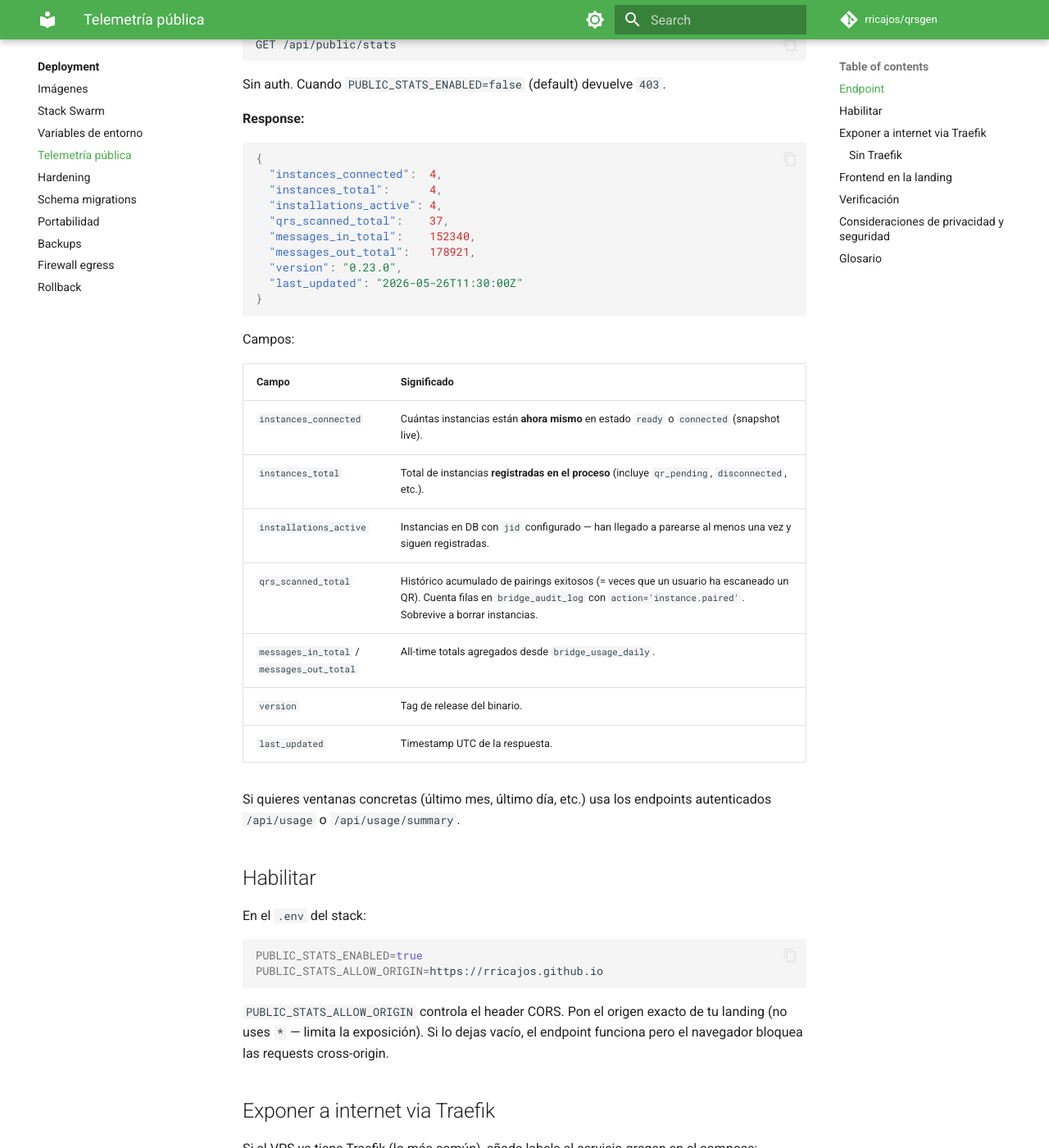
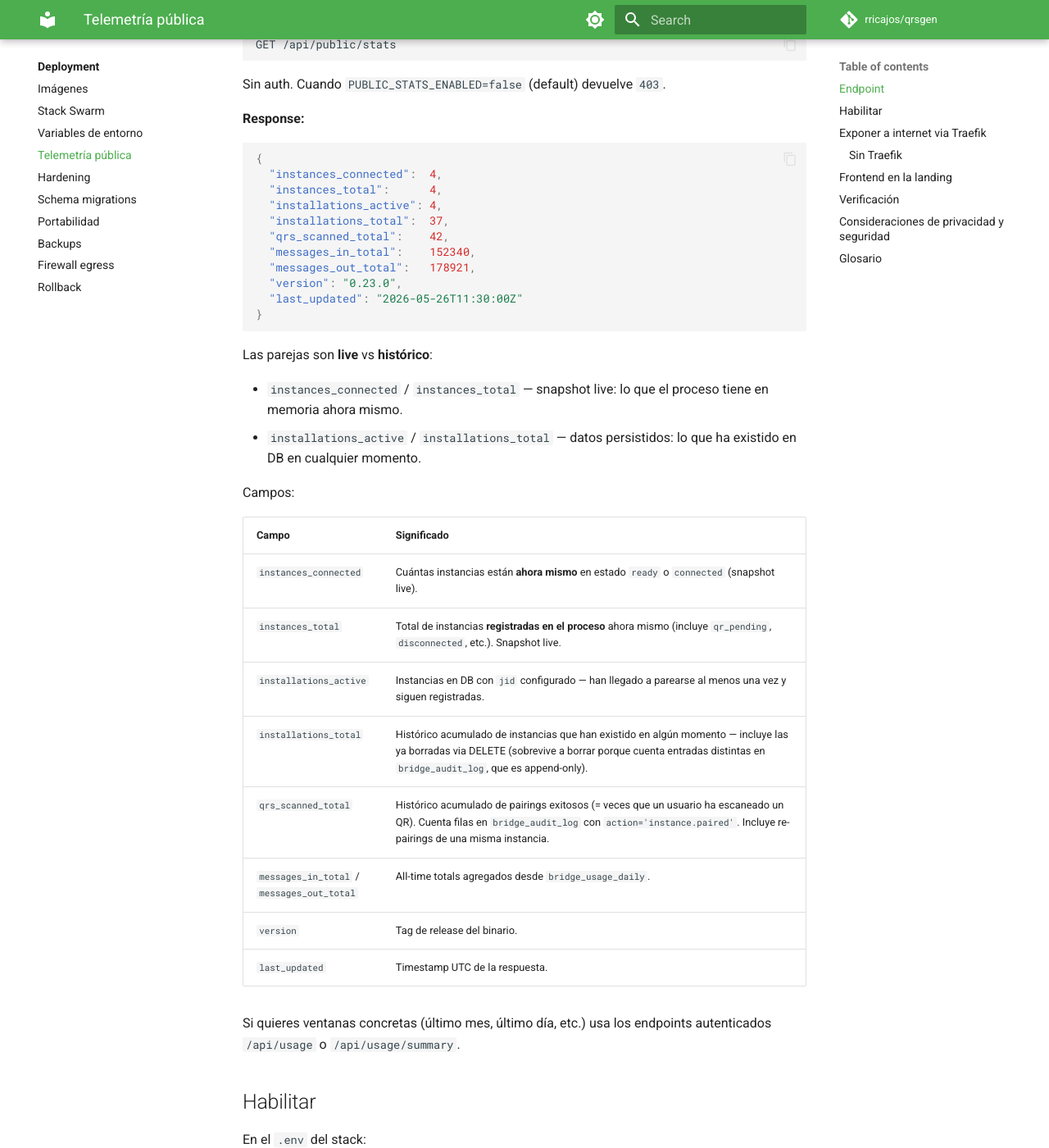
Before and after one commit to rricajos/qrsgen, an MkDocs documentation site: the page built from docs/deployment/public-stats.md, in a window 1280 px wide and 1400 px high, scrolled down 361 px. Shown: the whole window at 82% size. Built offline with MkDocs 1.6.1 and Material for MkDocs 9.7.7, drawn with Linux system fonts in a browser that asks for light colours; comment, search, counter and statistics services are not loaded.

Commit message:
feat(stats): add installations_total for symmetry with instances_total
Adds a 6th field to /api/public/stats:

- instances_connected / instances_total → snapshot live (current
  process state).
- installations_active / installations_total → persisted/historic (DB
  + audit log).

installations_total counts DISTINCT instance values in
bridge_audit_log — survives DELETE because the audit log is
append-only. So it's a true historic count of "how many installations
have ever existed".

Frontend
- New card "Instalaciones totales (histórico)" between active and
  in-memory.
- Existing "Instalaciones totales" relabeled to "Instancias en memoria"
  for clarity (it's the live process count, not the historic one).
- telemetry.js handles the new stat-installs-total id.

Docs
- deployment/public-stats.md: response example updated + clearer
  pairing of live vs historic fields with an introductory paragraph.
- home/status.md: meaning table updated.

````diff
--- a/docs/assets/js/telemetry.js
+++ b/docs/assets/js/telemetry.js
@@ -49,12 +49,13 @@
         setVal("stat-connected", d.instances_connected ?? "—");
         setVal("stat-scanned", (d.qrs_scanned_total ?? 0).toLocaleString());
         setVal("stat-active", d.installations_active ?? "—");
+        setVal("stat-installs-total", (d.installations_total ?? 0).toLocaleString());
         setVal("stat-total", d.instances_total ?? "—");
         setVal("stat-in", (d.messages_in_total ?? 0).toLocaleString());
         setVal("stat-out", (d.messages_out_total ?? 0).toLocaleString());
         setUI(true, true);
       } catch (err) {
-        ["stat-connected", "stat-scanned", "stat-active",
+        ["stat-connected", "stat-scanned", "stat-active", "stat-installs-total",
          "stat-total", "stat-in", "stat-out"].forEach(id => setVal(id, "—"));
         setUI(true, false);
       }
--- a/docs/deployment/public-stats.md
+++ b/docs/deployment/public-stats.md
@@ -19,7 +19,8 @@
   "instances_connected":  4,
   "instances_total":      4,
   "installations_active": 4,
-  "qrs_scanned_total":    37,
+  "installations_total":  37,
+  "qrs_scanned_total":    42,
   "messages_in_total":    152340,
   "messages_out_total":   178921,
   "version": "0.23.0",
@@ -27,14 +28,22 @@
 }
 ```
 
+Las parejas son **live** vs **histórico**:
+
+- `instances_connected` / `instances_total` — snapshot live: lo que el
+  proceso tiene en memoria ahora mismo.
+- `installations_active` / `installations_total` — datos persistidos:
+  lo que ha existido en DB en cualquier momento.
+
 Campos:
 
 | Campo | Significado |
 |---|---|
 | `instances_connected` | Cuántas instancias están **ahora mismo** en estado `ready` o `connected` (snapshot live). |
-| `instances_total` | Total de instancias **registradas en el proceso** (incluye `qr_pending`, `disconnected`, etc.). |
+| `instances_total` | Total de instancias **registradas en el proceso** ahora mismo (incluye `qr_pending`, `disconnected`, etc.). Snapshot live. |
 | `installations_active` | Instancias en DB con `jid` configurado — han llegado a parearse al menos una vez y siguen registradas. |
-| `qrs_scanned_total` | Histórico acumulado de pairings exitosos (= veces que un usuario ha escaneado un QR). Cuenta filas en `bridge_audit_log` con `action='instance.paired'`. Sobrevive a borrar instancias. |
+| `installations_total` | Histórico acumulado de instancias que han existido en algún momento — incluye las ya borradas via DELETE (sobrevive a borrar porque cuenta entradas distintas en `bridge_audit_log`, que es append-only). |
+| `qrs_scanned_total` | Histórico acumulado de pairings exitosos (= veces que un usuario ha escaneado un QR). Cuenta filas en `bridge_audit_log` con `action='instance.paired'`. Incluye re-pairings de una misma instancia. |
 | `messages_in_total` / `messages_out_total` | All-time totals agregados desde `bridge_usage_daily`. |
 | `version` | Tag de release del binario. |
 | `last_updated` | Timestamp UTC de la respuesta. |
````
Also changed, not shown: docs/home/status.md (+8 -3 lines), 1 other file.
